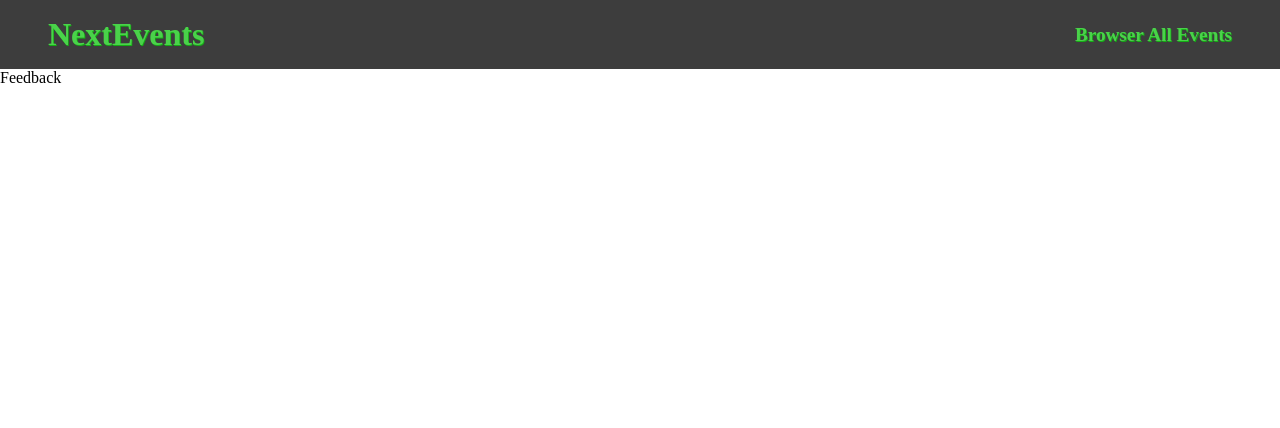
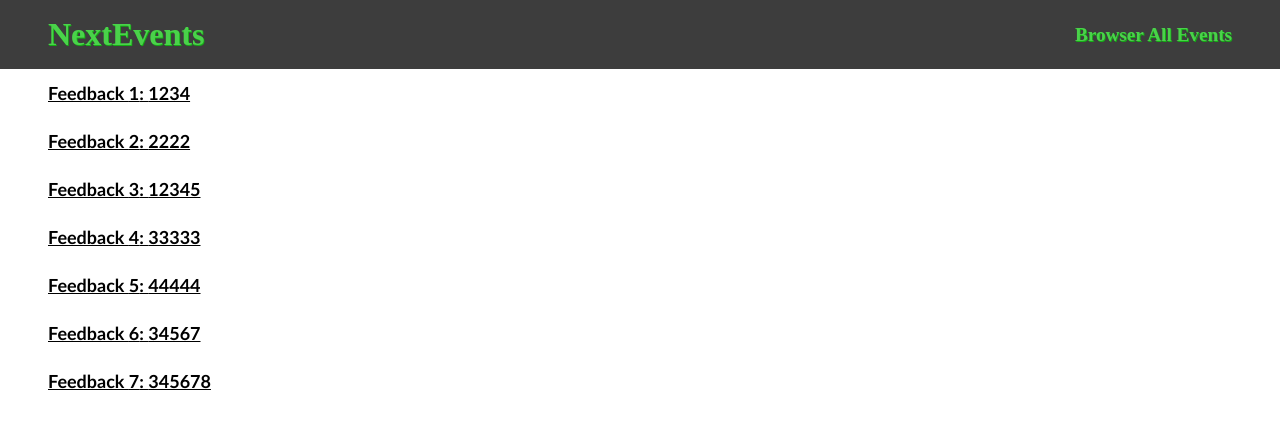
Before and after one commit to 15800690867sean/NextJS-Project, a Next.js app: page /feedback in a window 1280 px wide. Shown: the top 428 px of the page. Built offline with nearby package versions, Linux system fonts and the light colour scheme.

Commit message:
feat: improve the css style

```diff
--- a/components/events/event-list.module.css
+++ b/components/events/event-list.module.css
@@ -1,7 +1,9 @@
 .list {
-  margin: 2rem auto;
+  margin: 1rem auto;
   padding: 0;
   width: 90%;
+  height: 100%;
   max-width: 40rem;
   font-family:Georgia, 'Times New Roman', Times, serif;
+  overflow-y: scroll;
 }
--- a/data/feedback.json
+++ b/data/feedback.json
@@ -1 +1 @@
-["1234","2222","12345","33333","44444"]
+["1234","2222","12345","33333","44444","34567","345678"]
--- a/pages/events/index.tsx
+++ b/pages/events/index.tsx
@@ -23,7 +23,9 @@ export default function EventsPage(props: {
   return (
     <div className={styles.allEventsPage}>
       <EventSearch onSearch={findEventsHandler}/>
-      <EventList items={events} />
+      <div className={styles.list}>
+        <EventList items={events} />
+      </div>
     </div>
   );
 }
--- /dev/null
+++ b/pages/feedback.module.css
@@ -0,0 +1,9 @@
+.feedbackItem {
+    height: 3rem;
+    padding-left: 3rem;
+    line-height: 3rem;
+    font-family: 'Gill Sans', 'Gill Sans MT', Calibri, 'Trebuchet MS', sans-serif;
+    font-size: large;
+    font-weight: 600;
+    text-decoration: underline;
+}
--- a/pages/feedback.tsx
+++ b/pages/feedback.tsx
@@ -1,7 +1,31 @@
-import React from 'react'
+import fs from "fs";
+import path from "path";
+import React from "react";
+import styles from './feedback.module.css';
 
-export default function Feedback() {
+interface IProps {
+  feedbackList: string[];
+}
+
+export default function Feedback(props: IProps) {
   return (
-    <div>Feedback</div>
-  )
+    <div>
+      <ul>
+        {props.feedbackList.map((item, index) => (
+          <li className={styles.feedbackItem} key={item}>Feedback {index+1}: {item}</li>
+        ))}
+      </ul>
+    </div>
+  );
 }
+
+export async function getServerSideProps() {
+  const filePath = path.join(process.cwd(), "data", "feedback.json");
+  const fileData = fs.readFileSync(filePath);
+  const data = JSON.parse(fileData as unknown as string);
+  return {
+    props: {
+      feedbackList: data,
+    },
+  };
+}
```
Also changed, not shown: app/page.tsx (+6 -16 lines), app/styles/page.module.css (+7 -1 lines), pages/events/page.module.css (+6 -1 lines).
